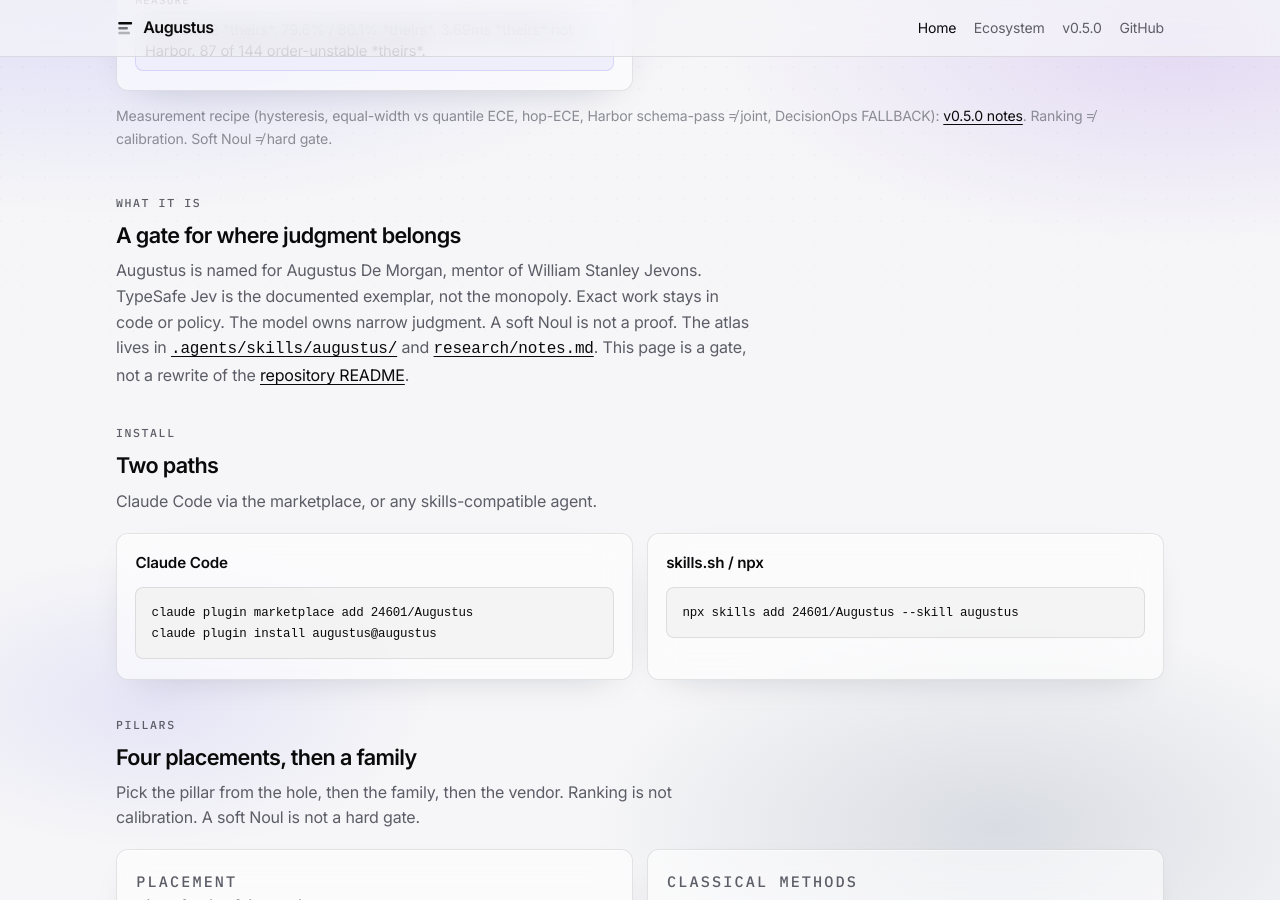
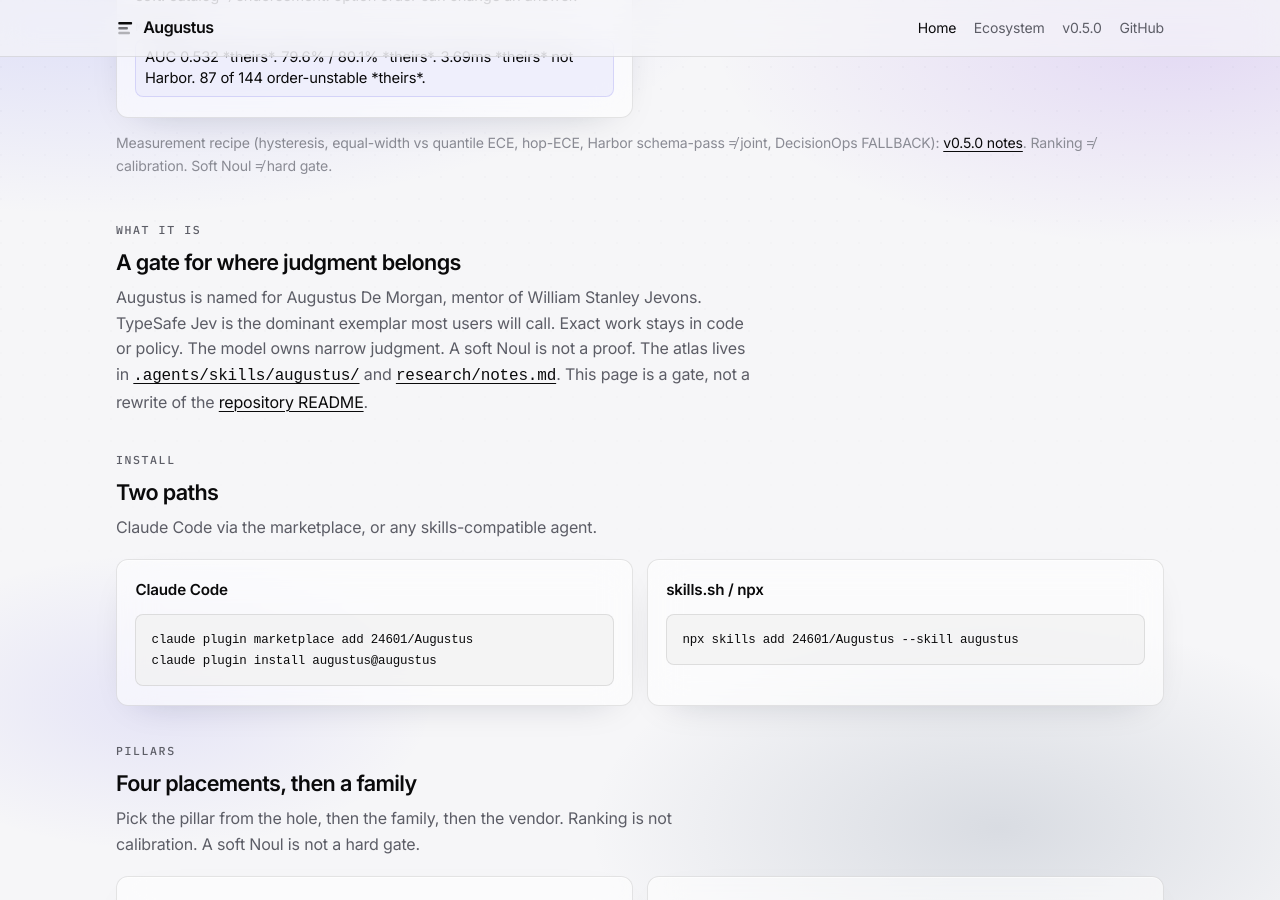
Before and after one commit to 24601/Augustus, a Jekyll site: the page built from docs/index.md, in a window 1280 px wide and 900 px high, scrolled down 7572 px. Built offline with Jekyll 4.4.1, drawn with Linux system fonts in a browser that asks for light colours; some of the changed text lies outside the part shown.

Commit message:
Align human-facing framing: decision-model class, Jev dominant
Rewrite README/Pages/marketplace/SKILL one-liners so the mandate is
the decision-model class and TypeSafe Jev is the dominant exemplar.
Does not bump 0.5.0. Does not densify notes.

Co-authored-by: Basit Mustafa <24601@users.noreply.github.com>

```diff
--- a/docs/index.md
+++ b/docs/index.md
@@ -1,20 +1,21 @@
 ---
 layout: default
-title: "Augustus: System One decision judgment"
+title: "Augustus: decision-model class"
 permalink: /
 page_class: home
 ---
 
 <section class="hero" aria-labelledby="hero-title">
   <div>
-    <p class="kicker hero-reveal" style="--d: 0ms">v0.5.0, System One</p>
+    <p class="kicker hero-reveal" style="--d: 0ms">v0.5.0, Jev the dominant exemplar</p>
     <h1 id="hero-title" class="hero-title">
       <span class="line hero-reveal" style="--d: 50ms">Place judgment.</span>
       <span class="line hero-reveal" style="--d: 110ms">Keep proof exact.</span>
     </h1>
     <p class="lede hero-reveal" style="--d: 180ms">
-      Agent skill for placing TypeSafe Jev Choice/Score/Noul with classical
-      decision methods, composition algebra, and a validation gate.
+      Design-judgment skill for the decision-model class. TypeSafe Jev Choice/Score/Noul
+      is the dominant exemplar most users will call. Classical decision methods,
+      composition algebra, and a validation gate.
     </p>
     <div class="cta-row hero-reveal" style="--d: 250ms">
       <a class="btn btn-primary" href="https://github.com/24601/Augustus#install">Install the skill</a>
@@ -52,7 +53,7 @@ page_class: home
     <h2 id="what-title">A gate for where judgment belongs</h2>
     <p>
       Augustus is named for Augustus De Morgan, mentor of William Stanley
-      Jevons. TypeSafe Jev is the documented exemplar, not the monopoly.
+      Jevons. TypeSafe Jev is the dominant exemplar most users will call.
       Exact work stays in code or policy. The model owns narrow judgment.
       A soft Noul is not a proof. The atlas lives in
       <a href="https://github.com/24601/Augustus/tree/main/.agents/skills/augustus"><code>.agents/skills/augustus/</code></a>
```
Also changed, not shown: .agents/skills/augustus/SKILL.md, .agents/skills/augustus/references/judgment-class.md, .claude-plugin/marketplace.json, README.md.
